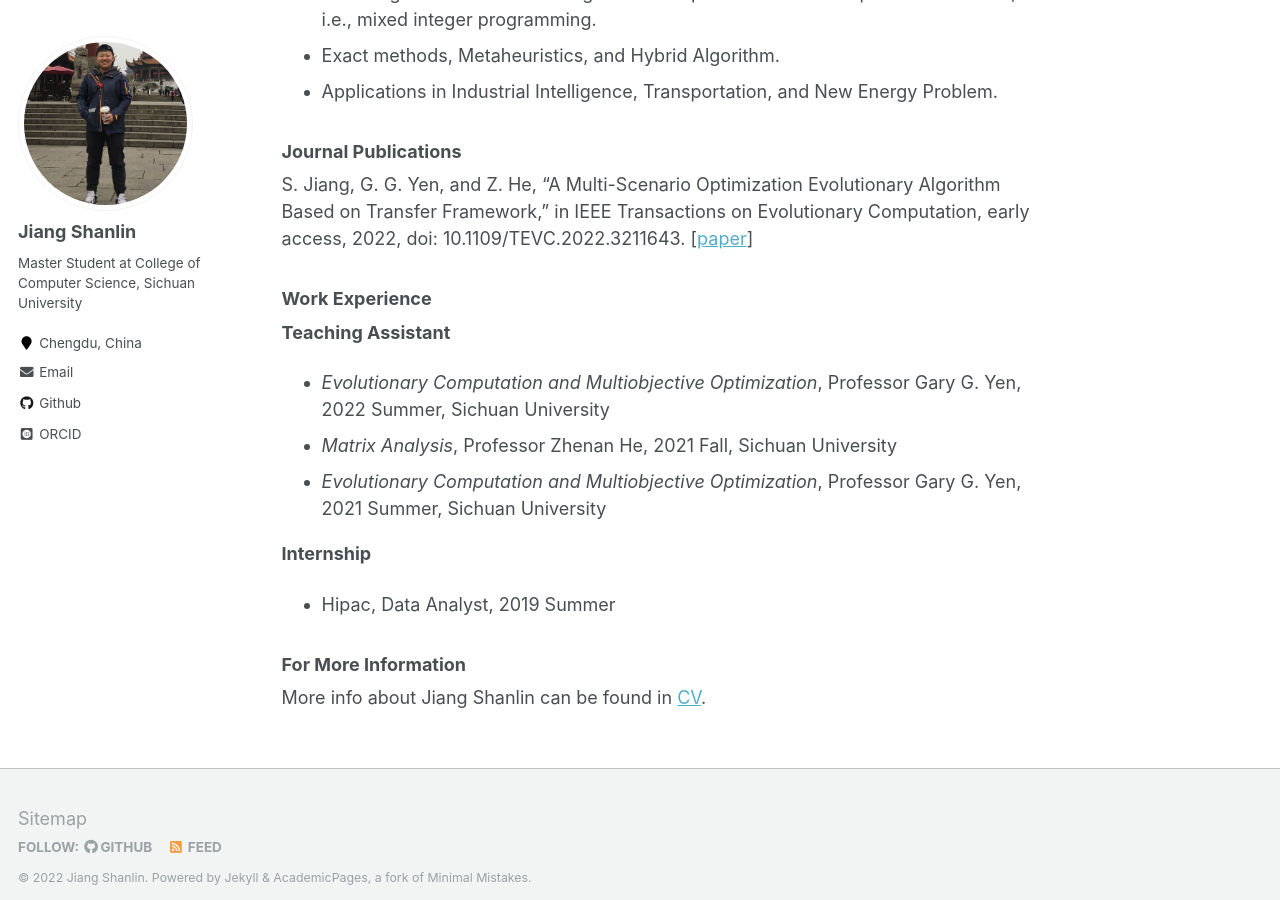
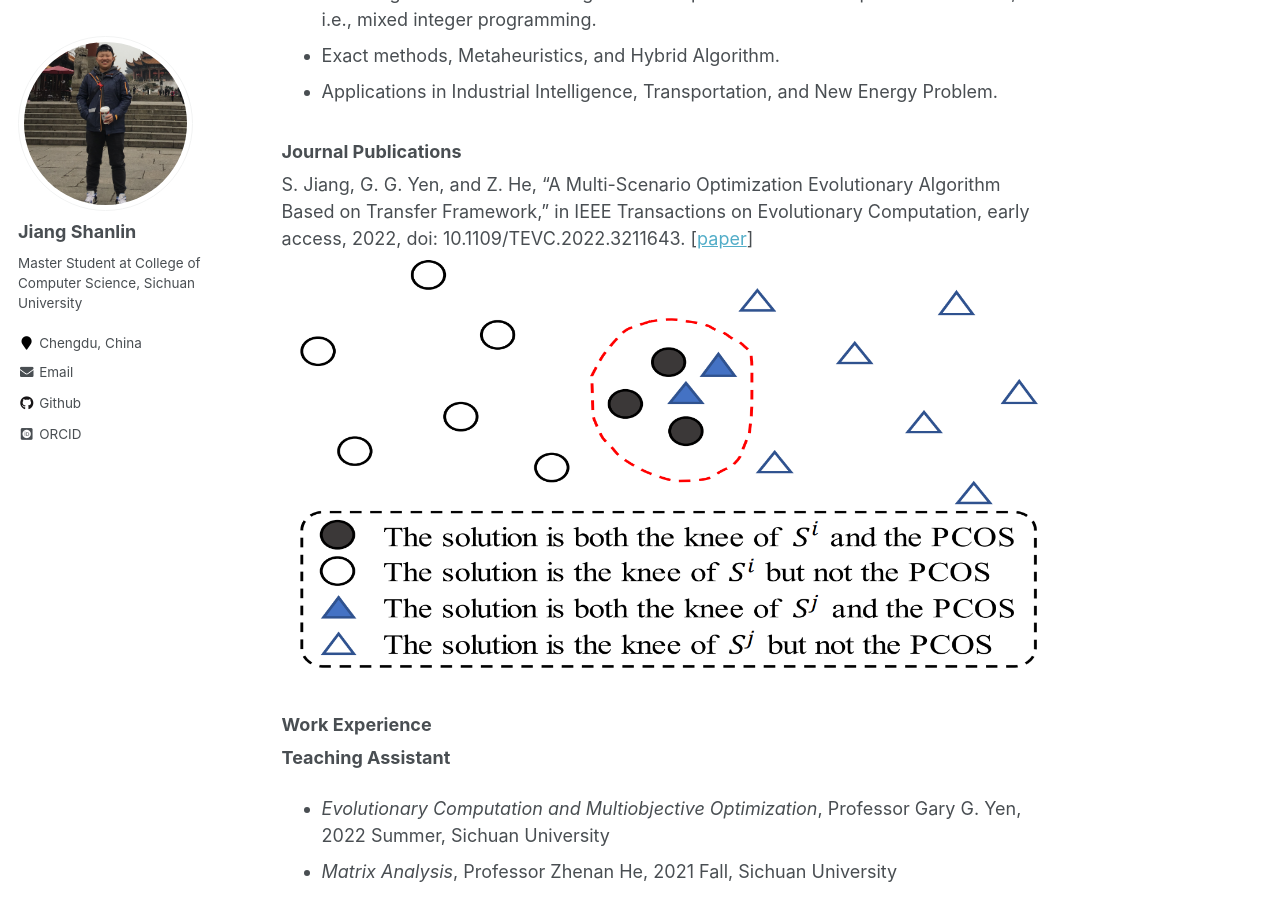
Before and after one commit to Lin-JiangShanlin/Lin-JiangShanlin.github.io, a Jekyll site: the page built from _pages/about.md, in a window 1280 px wide and 900 px high, scrolled down 635 px. Built offline with Jekyll 4.4.1, drawn with Linux system fonts in a browser that asks for light colours; some web fonts are replaced.

Commit message:
Update about.md

```diff
--- a/_pages/about.md
+++ b/_pages/about.md
@@ -35,6 +35,7 @@ IEEE Transactions on Evolutionary Computation -->
 
 S. Jiang, G. G. Yen, and Z. He, “A Multi-Scenario Optimization Evolutionary Algorithm Based on Transfer Framework,” in IEEE Transactions on Evolutionary Computation, early access, 2022, doi: 10.1109/TEVC.2022.3211643.
 [[paper](https://ieeexplore.ieee.org/document/9910596)]
+![JSL2022](https://github.com/Lin-JiangShanlin/Lin-JiangShanlin.github.io/blob/master/images/publications/JSL2022.png?raw=true)
 
 ### Work Experience
 **Teaching Assistant**
```
